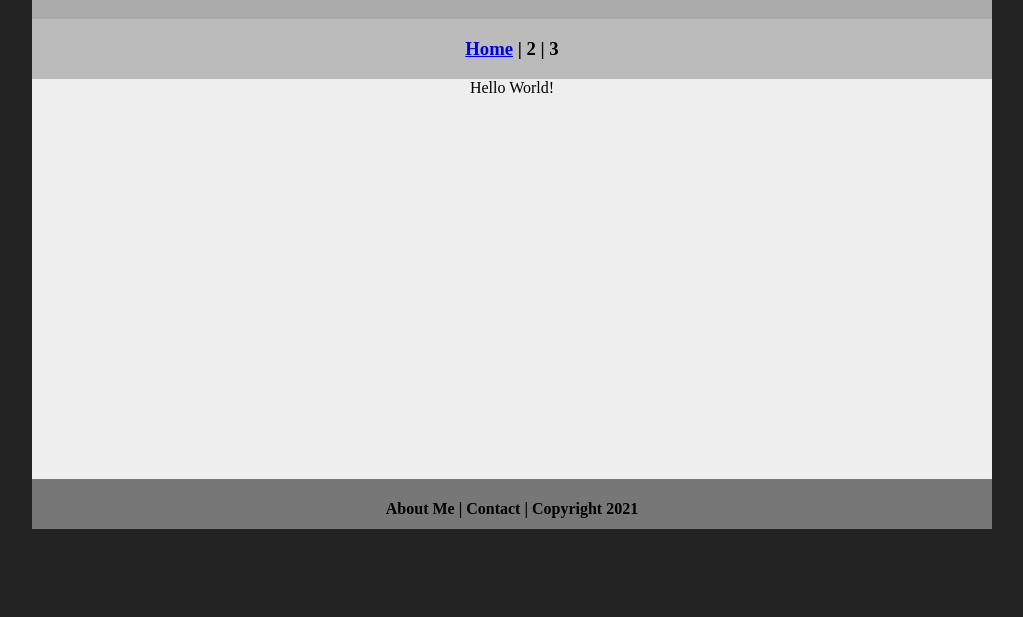
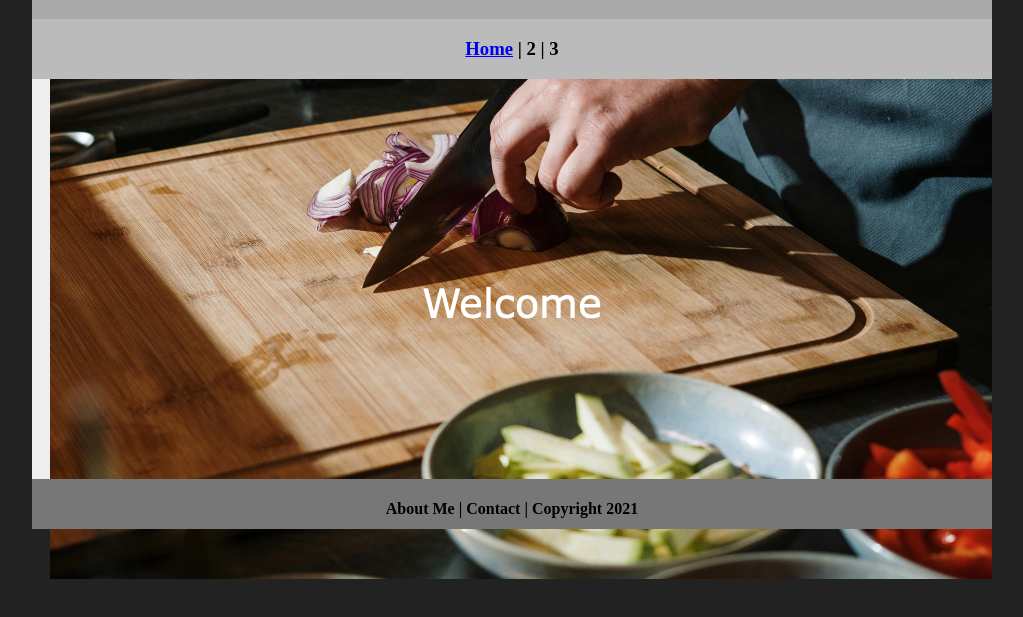
Before and after one commit to ljrm-2010/ecsportfolio2025b3, a plain HTML site: page index.html in a window 1280 px wide. Shown: the part 61-678 px from the top of the page, without its empty margins (128-1151 px from the left). Drawn offline with Linux system fonts and the light colour scheme.

Commit message:
Update Index.html

```diff
--- a/index.html
+++ b/index.html
@@ -14,7 +14,9 @@
   <div class="nav">
     <h3><a href="index.html">Home</a> | 2 | 3</h3>
   </div>
-  <div class="content">Hello World!</div>
+  <div class="content">
+	  <img src="images/Welcome.png" alt="Welcome" width="960" >
+  </div>
   <div class="footer">
     <h4>About Me | Contact | Copyright 2021</h4>
   </div>
```
